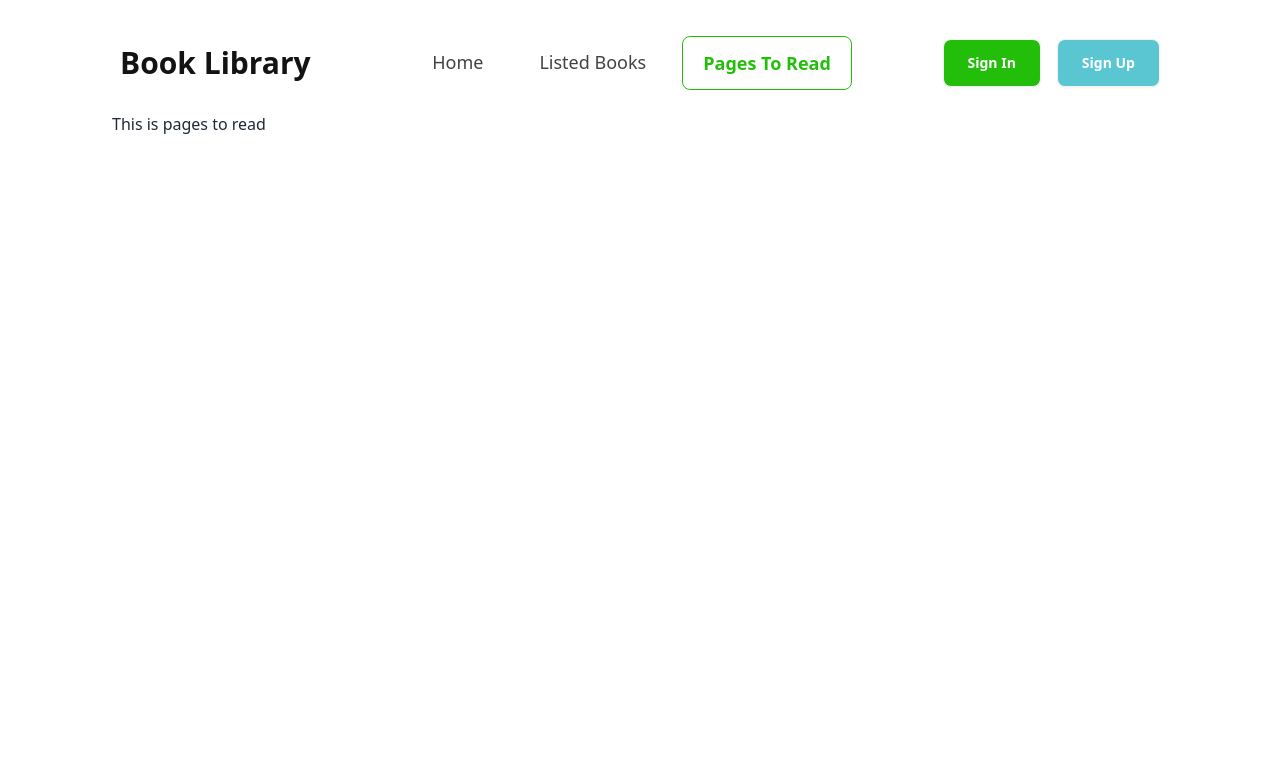
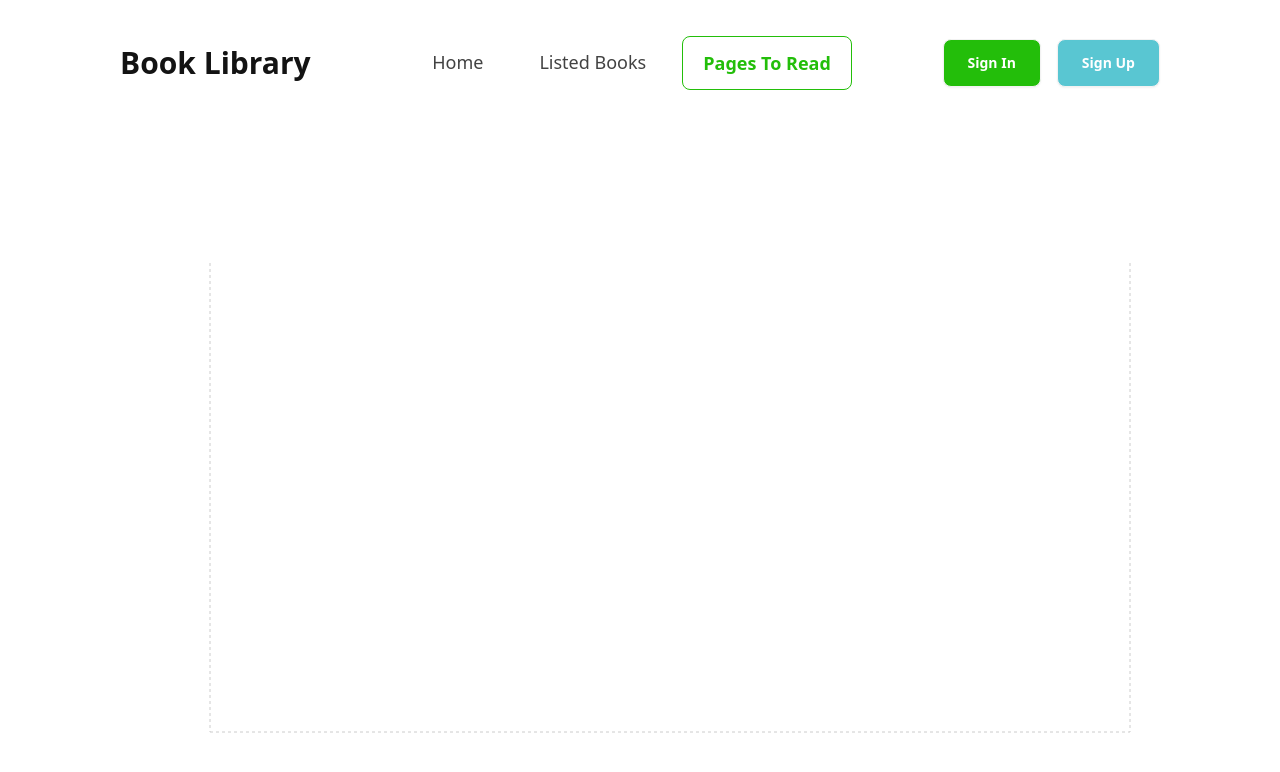
Before and after one commit to NihanShahriarPalock/Book-Store, a React (Vite) app: page /PagesToRead in a window 1280 px wide. Shown: the top 772 px of the page. Built offline with nearby package versions, Linux system fonts and the light colour scheme.

Commit message:
Custom Chart Completed

```diff
--- a/package.json
+++ b/package.json
@@ -13,7 +13,8 @@
     "react": "^18.2.0",
     "react-dom": "^18.2.0",
     "react-router-dom": "^6.22.3",
-    "react-toastify": "^10.0.5"
+    "react-toastify": "^10.0.5",
+    "recharts": "^2.12.3"
   },
   "devDependencies": {
     "@types/react": "^18.2.66",
--- a/src/pages/PagesToRead.jsx
+++ b/src/pages/PagesToRead.jsx
@@ -1,10 +1,76 @@
+import { useState, useEffect } from "react";
+import { BarChart, Bar, Cell, XAxis, YAxis, CartesianGrid } from "recharts";
+import PropTypes from "prop-types";
+const colors = ["#0088FE", "#00C49F", "#FFBB28", "#FF8042", "red", "pink"];
+
+const getPath = (x, y, width, height) => {
+  return `M${x},${y + height}C${x + width / 3},${y + height} ${x + width / 2},${
+    y + height / 3
+  }
+  ${x + width / 2}, ${y}
+  C${x + width / 2},${y + height / 3} ${x + (2 * width) / 3},${y + height} ${
+    x + width
+  }, ${y + height}
+  Z`;
+};
+
+const TriangleBar = (props) => {
+  const { fill, x, y, width, height } = props;
+
+  return <path d={getPath(x, y, width, height)} stroke='none' fill={fill} />;
+};
 
 const PagesToRead = () => {
-    return (
-        <div>
-            <h2>This is pages to read </h2>
-        </div>
-    );
+  const [data, setData] = useState([]);
+
+  useEffect(() => {
+    // Retrieve data from local storage
+    const storedData = localStorage.getItem("books");
+    const parsedData = JSON.parse(storedData);
+
+    if (parsedData && Array.isArray(parsedData)) {
+      setData(
+        parsedData.map((books) => ({
+          name: books.bookName,
+          uv: books.totalPages,
+        }))
+      );
+    }
+  }, []);
+
+  return (
+    <div className="flex justify-center items-center w-auto h-screen">
+      <BarChart
+        width={1000}
+        height={500}
+        data={data}
+        margin={{
+          top: -5,
+          right: 10,
+          left: 10,
+          bottom: 0,
+        }}>
+        <CartesianGrid strokeDasharray='3 3' />
+        <XAxis dataKey='name' />
+        <YAxis />
+        <Bar
+          dataKey='uv'
+          fill='#8884d8'
+          shape={<TriangleBar />}
+          label={{ position: "top" }}>
+          {data.map((entry, index) => (
+            <Cell key={`cell-${index}`} fill={colors[index % 20]} />
+          ))}
+        </Bar>
+      </BarChart>
+    </div>
+  );
 };
-
+TriangleBar.propTypes = {
+  fill: PropTypes.string.isRequired,
+  x: PropTypes.number.isRequired,
+  y: PropTypes.number.isRequired,
+  width: PropTypes.number.isRequired,
+  height: PropTypes.number.isRequired,
+};
 export default PagesToRead;
--- a/src/utility/localStorage.js
+++ b/src/utility/localStorage.js
@@ -14,7 +14,7 @@
 export const saveBook=book=>{
     let books = getBooks();
     const isExist = books.find(b => b.bookId == book.bookId);
-    // console.log(typeof b.id);
+
     if(isExist){
         return toast.error("Already Added to Read List")
     }
```
Also changed, not shown: 1 other file (tests, documents, lock files or other folders).
